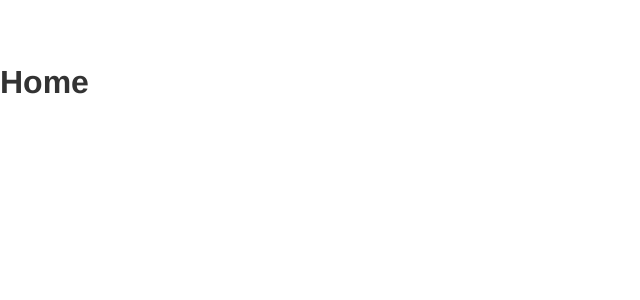
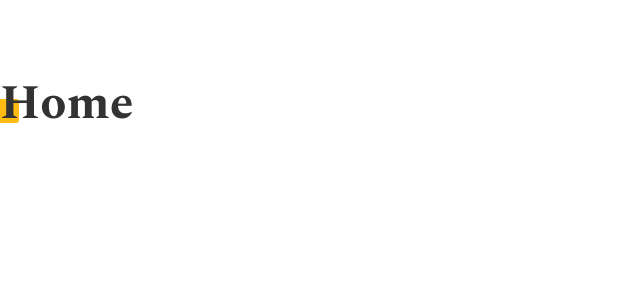
Before and after one commit to rafaellore/next-dogs, a Next.js app: page / in a window 1280 px wide. Shown: the top 300 px of the page, without its empty margins (0-640 px from the left). Built offline with nearby package versions, Linux system fonts and the light colour scheme.

Commit message:
feat(fonts): adds titles font

```diff
--- a/src/app/globals.css
+++ b/src/app/globals.css
@@ -8,7 +8,7 @@ body {
   color: #333;
   --type-first: Helvetica, Arial, sans-serif;
   --type-second: "Spectral", Georgia;
-  font-family: var(--type-first);
+  font-family: var(--type-second-spectral);
 }
 
 h1,
--- a/src/app/layout.tsx
+++ b/src/app/layout.tsx
@@ -1,7 +1,7 @@
 import type { Metadata } from "next";
 import { Inter } from "next/font/google";
 import "./globals.css";
-
+import { type_second } from "@/functions/fonts";
 
 export const metadata: Metadata = {
   title: "Dogs NextJS",
@@ -14,8 +14,8 @@ export default function RootLayout({
   children: React.ReactNode;
 }>) {
   return (
-    <html lang="pt-BR">
-      <body >{children}</body>
+    <html className={type_second.variable} lang="pt-BR">
+      <body>{children}</body>
     </html>
   );
 }
--- a/src/app/page.tsx
+++ b/src/app/page.tsx
@@ -1,7 +1,7 @@
 export default function Home() {
   return (
     <main>
-      <h1>Home</h1>
+      <h1 className="title">Home</h1>
     </main>
   );
 }
--- /dev/null
+++ b/src/functions/fonts.ts
@@ -0,0 +1,8 @@
+import { Spectral } from "next/font/google";
+
+export const type_second = Spectral({
+  weight: ["700"],
+  subsets: ["latin"],
+  variable: "--type-second-spectral",
+  display: "swap",
+});
```
